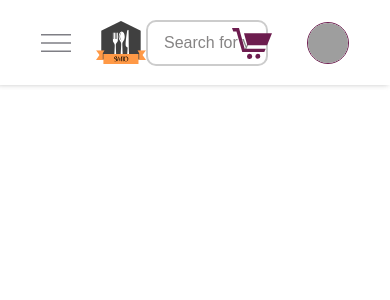
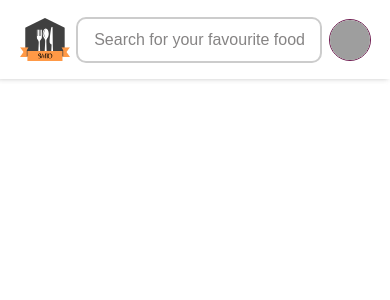
Before and after one commit to ASHIK11ab/swito, a Flask app: page /dashboard in a window 390 px wide. Shown: the top 300 px of the page. Run offline with Flask 2, Linux system fonts and the light colour scheme; the visitor is signed in with stand-in values (Sample User, id 1); parts of the project's set-up code (start-up, migrations or seed data) failed here and were passed over; grey boxes are pictures that could not be loaded.

Commit message:
minor ui fixes app-header.css

```diff
--- a/static/css/app-header.css
+++ b/static/css/app-header.css
@@ -10,7 +10,7 @@
 .app-header {
   position: relative;
   width: 100%;
-  padding: 15px 25px;
+  padding: 12px 0;
   box-shadow: -2px 0px 5px 0px var(--header-box-shadow);
   -webkit-box-shadow: -2px 0px 5px 0px var(--header-box-shadow);
   -moz-box-shadow: -2px 0px 5px 0px var(--header-box-shadow);
@@ -18,6 +18,8 @@
 }
 
 .app-header .container {
+  position: relative;
+  width: 90%;
   display: flex;
   align-items: center;
   justify-content: space-between;
@@ -58,7 +60,7 @@
 }
 
 .app-header form {
-  width: 500px;
+  width: 450px;
 }
 
 .app-header input {
@@ -70,6 +72,7 @@
   font-size: 16px;
   color: #3f2e39;
   outline: none;
+  box-sizing: border-box;
 }
 
 .app-header input:focus {
@@ -94,7 +97,7 @@
   display: flex;
   align-items: center;
   justify-content: center;
-  margin-left: 35px;
+  margin-left: 25px;
   width: 40px;
   height: 40px;
   border-radius: 50%;
@@ -108,3 +111,17 @@
   border-radius: 50%;
   overflow: hidden;
 }
+
+@media (max-width: 768px) {
+  .ham-menu-icon, .cart-icon {
+    display: none;
+  }
+
+  .brand-logo, .user {
+    margin-left: 0 !important;
+  }
+
+  form {
+    width: 70% !important;
+  }
+}
```
